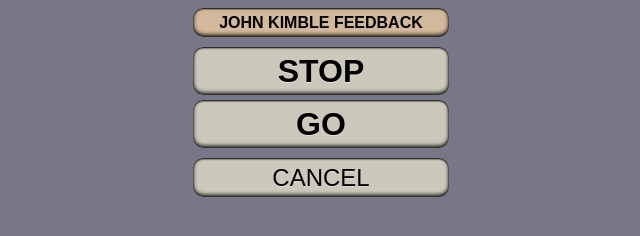
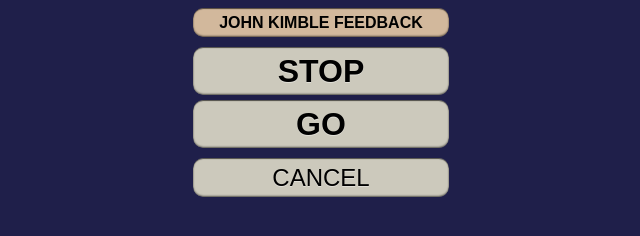
Before and after one commit to kohler/johnkimble, a plain HTML site: page index.html in a window 1280 px wide. Shown: the whole page, without its empty margins (319-959 px from the left). Drawn offline with Linux system fonts and the light colour scheme; no server answers.

Commit message:
Appearance tweaks.

```diff
--- a/feedback.js
+++ b/feedback.js
@@ -13,12 +13,12 @@ var compact_window = !!window.location.search.match(/[?&]neww=1/);
 var colors = {
     pulse: $.Color("#ffff00"),
     board0: {off: $.Color("#ffffff"), offborder: $.Color("#778ee9")},
-    "0": {off: $.Color("#ded4c3"), on: $.Color("#ded4c3")},
-    ok: {off: $.Color("#ded4c3"), on: $.Color("#00ed2d"),
+    "0": {off: $.Color("#f0e5d3"), on: $.Color("#ded4c3")},
+    ok: {off: $.Color("#f0e5d3"), on: $.Color("#00ed2d"),
 	 onborder: $.Color("#008800")},
-    stop: {off: $.Color("#ded4c3"), on: $.Color("#ff0000"),
+    stop: {off: $.Color("#f0e5d3"), on: $.Color("#ff0000"),
 	   onborder: $.Color("#880000")},
-    ask: {off: $.Color("#ded4c3"), on: $.Color("#86bbee"),
+    ask: {off: $.Color("#f0e5d3"), on: $.Color("#86bbee"),
 	  onborder: $.Color("#778ee9"), inset: $.Color("#2089ee").alpha(0.7)}
 };
 var default_style = [colors.board0.off, colors.board0.offborder];
--- a/index.html
+++ b/index.html
@@ -7,7 +7,7 @@
 <title>John Kimble Feedback</title>
 <style>
 body {
-	background: #777788;
+	background: #1f1f4a;
 }
 table, tr, td {
 	padding: 0;
@@ -45,7 +45,7 @@ input, button, .feedback_container, .feedbutton {
 	text-align: center;
 	background: #ccc9bc;
 	border: 0 none;
-	box-shadow: 0 -2px 4px #000000 inset, 0 1px 2px #000000 inset;
+	box-shadow: 0 -1px 2px rgba(0,0,0,0.6) inset, 0 1px 1px rgba(0,0,0,0.6) inset;
 	color: #777777;
 }
 .feedback_hover {
```
